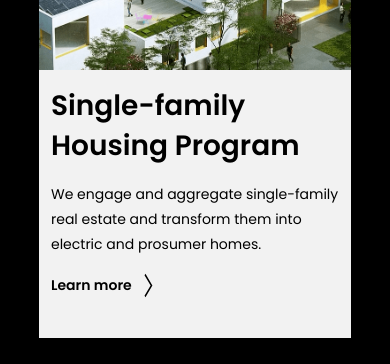
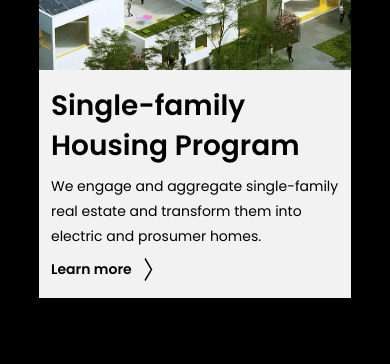
Before and after one commit to Eliman-C5/community-electricity, a Next.js app: page / in a window 390 px wide. Shown: the part 2202-2566 px from the top of the page. Built offline with nearby package versions, Linux system fonts and the light colour scheme.

Commit message:
Cambio de size en cards de slider

```diff
--- a/components/Atoms/AboutSectionCard.jsx
+++ b/components/Atoms/AboutSectionCard.jsx
@@ -4,14 +4,14 @@ import { LearnMoreBtn } from './LearnMoreBtn'
 
 export const AboutSectionCard = ({title, text, src, style = 'h-full', imgStyle = 'w-full'}) => {
   return (
-    <FadeInSection className={`${style} flex flex-col-reverse md:flex-row items-center mb-[45px] lg:mb-0 pb-6 md:pb-0 max-w-[1135px] mx-auto h-[635px] md:h-[470px] bg-[#F2F2F2]`}>
-        <div className="h-3/5 md:w-1/2 md:h-full px-3 md:px-8 py-4 md:pt-0 flex flex-col justify-center gap-4">
+    <FadeInSection className={`${style} flex flex-col-reverse md:flex-row items-center mb-[45px] lg:mb-0 max-w-[1135px] mx-auto h-[650px] md:h-[470px] bg-[#F2F2F2]`}>
+        <div className="h-3/5 md:w-1/2 md:h-full px-3 md:px-8 py-4 md:pt-0 flex flex-col justify-center gap-2 md:gap-4">
           <h2 className='title-mobile md:title text-black'>{title}</h2>
           <p className='text-black '>{text}</p>
           <LearnMoreBtn link={'/programs'} newStyles='text-black' path={false} />
         </div>
-        <div className="flex items-center justify-center md:w-1/2 md:h-full order-1">
-          <img src={src} alt="slide in about section" className={`h-full ${imgStyle} md:ml-auto object-cover`}/>
+        <div className={`flex items-center justify-center md:w-1/2 md:h-full order-1 ${imgStyle}`}>
+          <img src={src} alt="slide in about section" className={`h-full md:ml-auto object-cover`}/>
         </div>
     </FadeInSection>
   )
```
